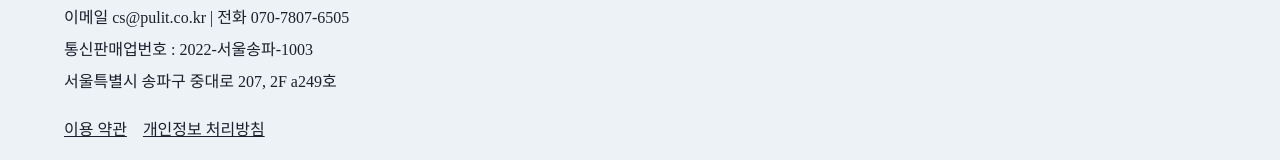
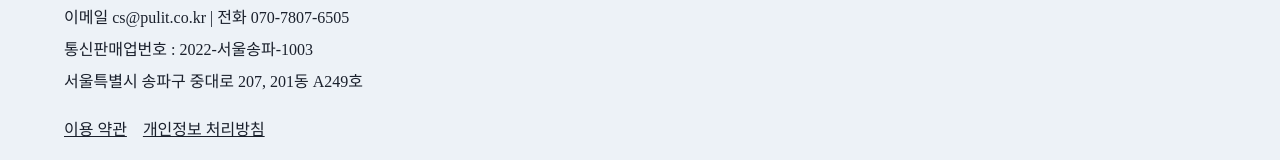
Before and after one commit to ShinHyunJong/sizy-next, a Next.js app: page / in a window 1280 px wide. Shown: the part 11103-11263 px from the top of the page. Built offline with nearby package versions, Linux system fonts and the light colour scheme; a web font is replaced by a local one.

Commit message:
주소변경

```diff
--- a/src/components/landing/Footer.tsx
+++ b/src/components/landing/Footer.tsx
@@ -9,7 +9,7 @@ function Footer() {
           <Text>(주)풀릿 | 대표 신현종 | 사업자등록번호 295-86-02196</Text>
           <Text>이메일 cs@pulit.co.kr | 전화 070-7807-6505</Text>
           <Text>통신판매업번호 : 2022-서울송파-1003</Text>
-          <Text>서울특별시 송파구 중대로 207, 2F a249호</Text>
+          <Text>서울특별시 송파구 중대로 207, 201동 A249호</Text>
           <Flex mt={4} gap={4}>
             <Link href="terms">
               <Text decoration="underline">이용 약관</Text>
```
Also changed, not shown: 1 other file (tests, documents, lock files or other folders).
